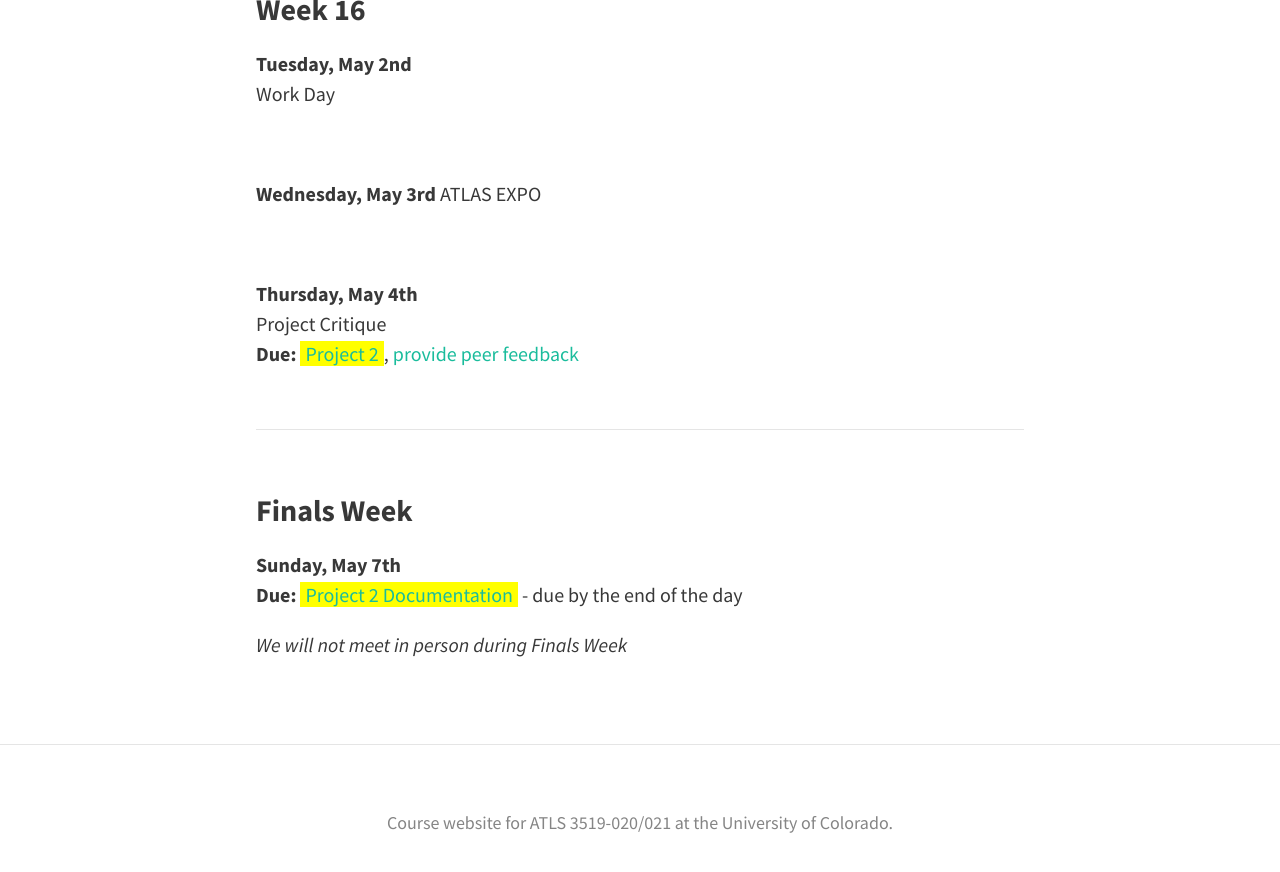
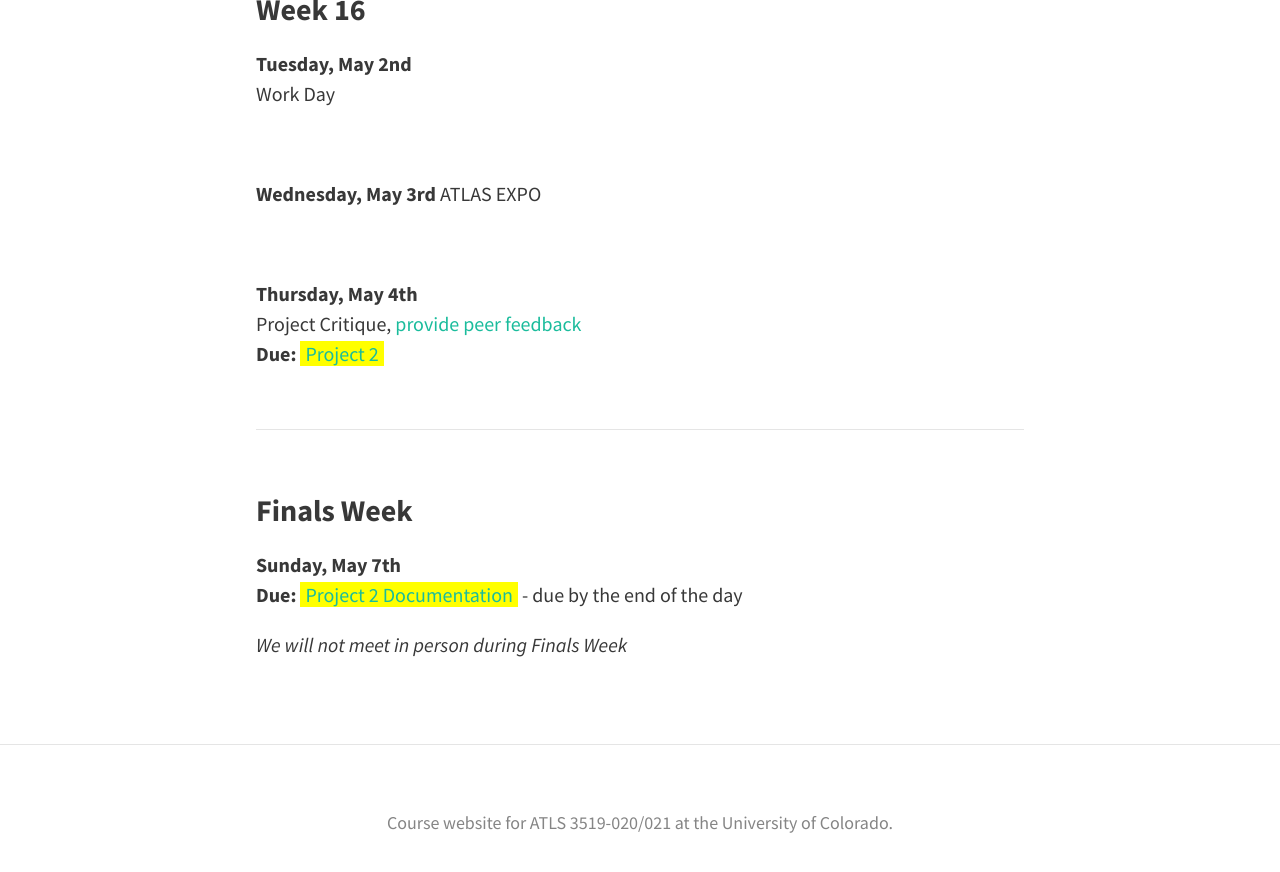
Before and after one commit to coloringchaos/object-spring-17, a Jekyll site: the page built from schedule.md, in a window 1280 px wide and 900 px high, scrolled down 9445 px. Shown: the top 872 px of the window. Built offline with Jekyll 4.4.1, drawn with Linux system fonts in a browser that asks for light colours; nearby versions of some CDN libraries.

Commit message:
Update schedule.md

```diff
--- a/schedule.md
+++ b/schedule.md
@@ -285,7 +285,7 @@ Assignments are due on the day that they are listed.
 
 <br>
 
-**Thursday, May 4th** <br>Project Critique<br> **Due:** <span class="highlight">[Project 2](/object-spring-17/project-2)</span>, [provide peer feedback](https://docs.google.com/a/colorado.edu/forms/d/e/1FAIpQLSeMEuQhUmUXMQPz9sp131NZ8hGeM_NMgQw5UHQkJHp6Xh5yLA/viewform)
+**Thursday, May 4th** <br>Project Critique, [provide peer feedback](https://docs.google.com/a/colorado.edu/forms/d/e/1FAIpQLSeMEuQhUmUXMQPz9sp131NZ8hGeM_NMgQw5UHQkJHp6Xh5yLA/viewform)<br> **Due:** <span class="highlight">[Project 2](/object-spring-17/project-2)</span>
 
 <hr>
 
```
